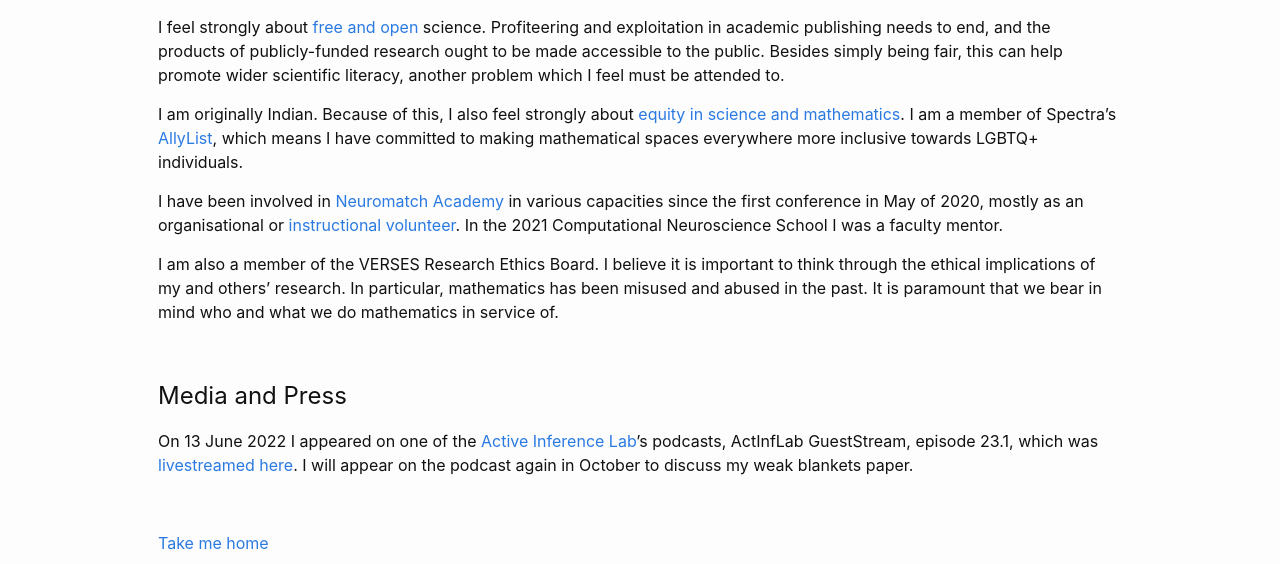
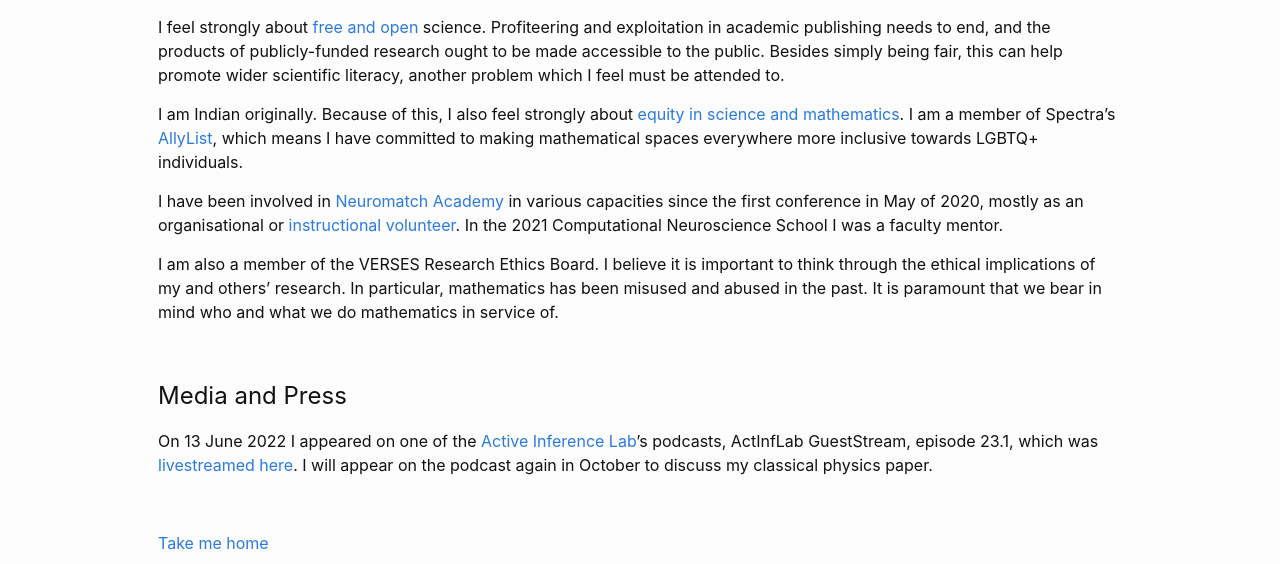
Before and after one commit to DARSakthi/DARSakthi.github.io, a Jekyll site: the page built from other.markdown, in a window 1280 px wide. Shown: the part 386-950 px from the top of the page. Built offline with Jekyll 4.4.1, drawn with Linux system fonts in a browser that asks for light colours.

Commit message:
Update language

```diff
--- a/other.markdown
+++ b/other.markdown
@@ -17,7 +17,7 @@ I am signatory
 
 I feel strongly about [free and open](https://julesh.com/2021/02/16/free-publishing/) science. Profiteering and exploitation in academic publishing needs to end, and the products of publicly-funded research ought to be made accessible to the public. Besides simply being fair, this can help promote wider scientific literacy, another problem which I feel must be attended to.
 
-I am originally Indian. Because of this, I also feel strongly about [equity in science and mathematics](http://math.sfsu.edu/federico/). I am a member of Spectra's [AllyList](http://lgbtmath.org/People.html), which means I have committed to making mathematical spaces everywhere more inclusive towards LGBTQ+ individuals.
+I am Indian originally. Because of this, I also feel strongly about [equity in science and mathematics](http://math.sfsu.edu/federico/). I am a member of Spectra's [AllyList](http://lgbtmath.org/People.html), which means I have committed to making mathematical spaces everywhere more inclusive towards LGBTQ+ individuals.
 
 I have been involved in [Neuromatch Academy](https://academy.neuromatch.io) in various capacities since the first conference in May of 2020, mostly as an organisational or [instructional volunteer](https://darsakthi.github.io/teaching/2020-NMA). In the 2021 Computational Neuroscience School I was a faculty mentor.
 
@@ -27,7 +27,7 @@ I am also a member of the VERSES Research Ethics Board. I believe it is importan
 
 # Media and Press
 
-On 13 June 2022 I appeared on one of the [Active Inference Lab](https://www.activeinference.org/home)'s podcasts, ActInfLab GuestStream, episode 23.1, which was [livestreamed here](https://youtu.be/igY9iyowesc). I will appear on the podcast again in October to discuss my weak blankets paper.
+On 13 June 2022 I appeared on one of the [Active Inference Lab](https://www.activeinference.org/home)'s podcasts, ActInfLab GuestStream, episode 23.1, which was [livestreamed here](https://youtu.be/igY9iyowesc). I will appear on the podcast again in October to discuss my classical physics paper.
 
 &nbsp;
 
```
